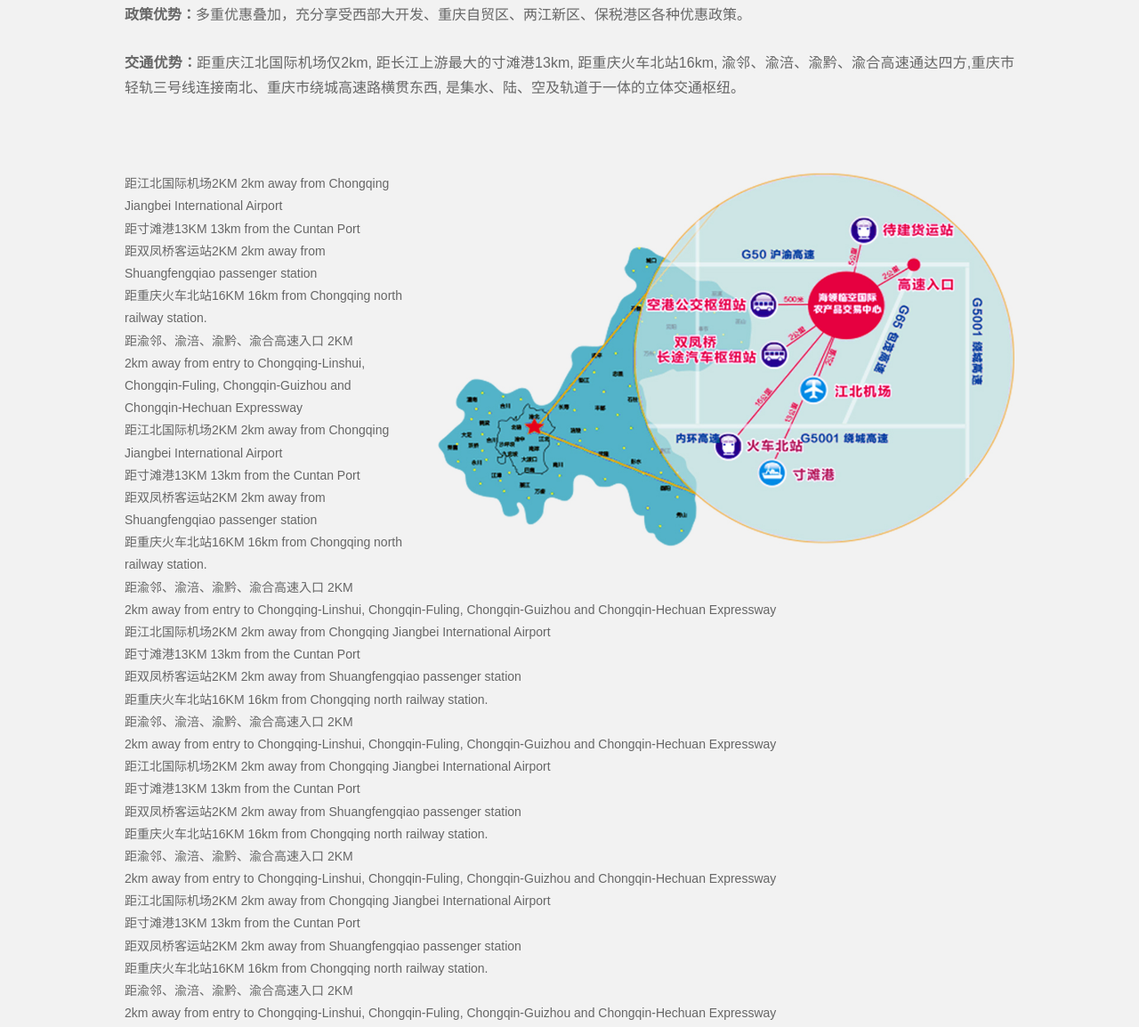
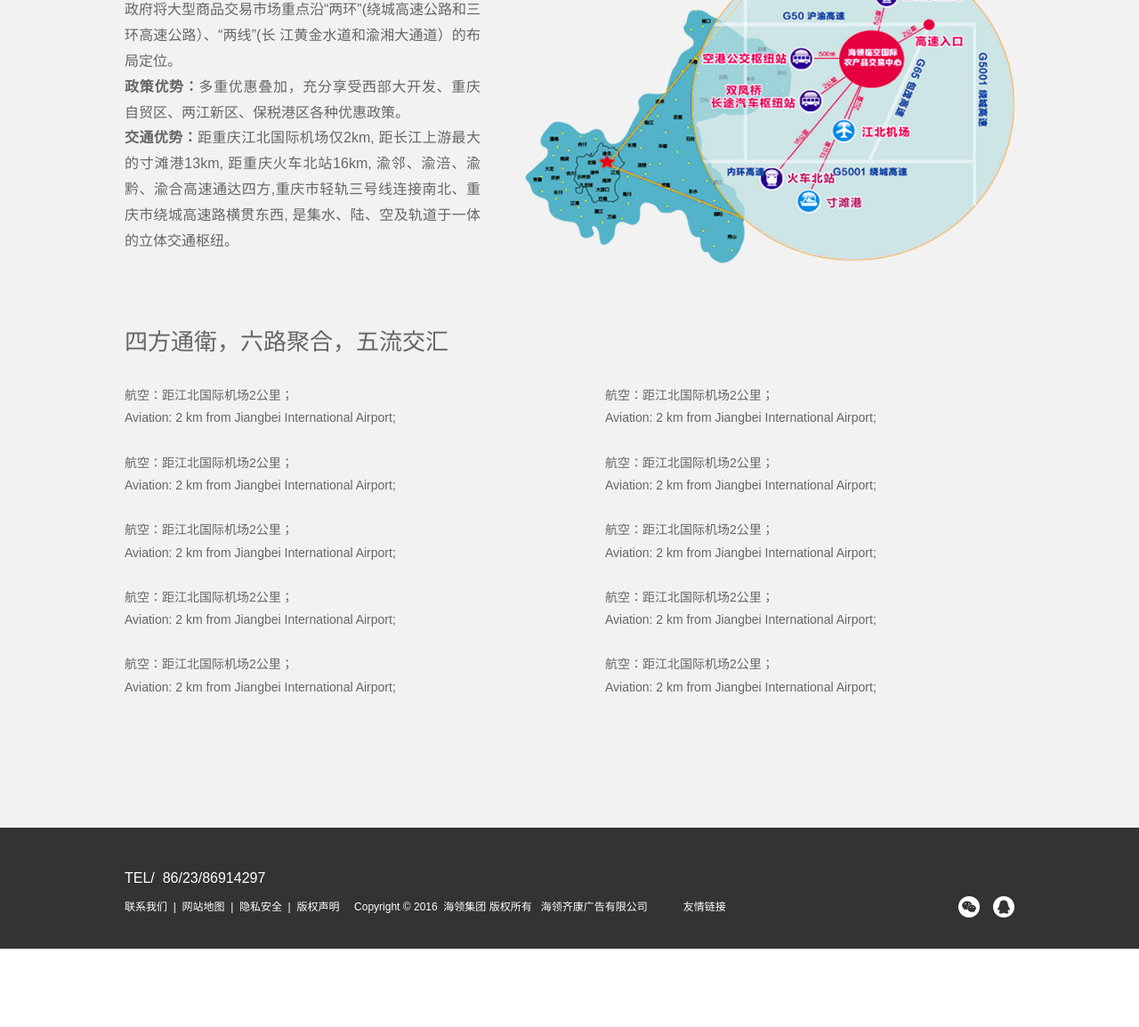
Before and after one commit to lanche58/hailing, a plain HTML site: page dist/indu2-a.html in a window 1280 px wide. Shown: the part 1222-2376 px from the top of the page at 89% size. After the commit the page ends 2288 px from the top, so only its background shows below. Drawn offline with nearby package versions, Linux system fonts and the light colour scheme; a script that the page names is missing.

Commit message:
根据客户要求进行修改

```diff
--- a/dist/css/style.css
+++ b/dist/css/style.css
@@ -1527,27 +1527,34 @@ html[xmlns] .slides{display:block}
 @media screen and (max-width:481px){
 .agr-list li{width:50%}
 }
-.traffic-i .pic2{width:64.8%;margin-left:40px;float: right; }
-.traffic-i .freeTx{ text-align: left; }
+.traffic-i .freeTx{ width: 35%; padding-top: 8%; float: left; }
+.traffic-i .pic2{ float: right; width: 55%; }
 .in11{padding:85px 0 120px 0}
-.in11 .in-ti{margin-bottom:50px}
+.in11 .in-ti{margin-bottom:70px}
 .in11 .pw>.freeTx{margin-bottom:80px}
+.traffic-w .ti{ margin-bottom: 30px; font-size: 26px; }
+.traffic-w .freeTx{ width: 46%; text-align: left; }
+.in11 .traffic-w{ margin-top: 70px; }
 @media screen and (max-width:1600px){
+    .traffic-i .freeTx{ padding-top: 3%; }
 }
 @media screen and (max-width:1366px){
-.traffic-i .pic2{margin-left:30px}
+    .traffic-i .freeTx{ width: 40%; padding-top: 0; }
 }
 @media screen and (max-width:1024px){
-.traffic-i .pic2{margin-left:20px}
 .in11{padding-bottom:100px}
 }
 @media screen and (max-width:861px){
-.traffic-i .pic2{width:972px;margin:0 0 25px 0;max-width:100%;float:none}
+    .traffic-i .pic2{width: 100%; float: none; }
+    .traffic-i .freeTx{ width: 100%; margin-bottom: 50px; float: none; }
+    .in11 .in-ti{ margin-bottom: 50px; }
 }
 @media screen and (max-width:601px){
-.in11 .in-ti{margin-bottom:8.33vw}
+.traffic-i .freeTx, .in11 .in-ti{margin-bottom:8.33vw}
 .in11{padding:13vw 0 15vw 0}
-.in11 .pw>.freeTx{margin-bottom:13.33vw}
+.in11 .traffic-w{ margin-top: 11.67vw; }
+.traffic-w .freeTx{ float: none; width: 100%; }
+.traffic-w .ti{ font-size: 20px; }
 }
 .bra-list{margin-left:-10px}
 .bra-list li{width:25%;float:left;margin-bottom:10px}
--- a/dist/indu2-a.html
+++ b/dist/indu2-a.html
@@ -115,46 +115,44 @@
                 <h1 class="ch fwb">区位、政策、交通优势</h1>
                 <h2 class="en">Location, policy, traffic advantages</h2>
             </div>
-            <div class="freeTx">
-                <p style="font-size: 16px;"><span style="font-weight: bold;">区位优势：</span>市场位于中国(重庆)自由贸易试验区.两江新区.保税港空港, 拥有得天独厚的区位优势。 符合重庆市政府将大型商品交易市场重点沿“两环”(绕城高速公路和三环高速公路）、“两线”(长 江黄金水道和渝湘大通道）的布局定位。</p>
-                <br>
-                <p style="font-size: 16px;"><span style="font-weight: bold;">政策优势：</span>多重优惠叠加，充分享受西部大开发、重庆自贸区、两江新区、保税港区各种优惠政策。</p>
-                <br>
-                <p style="font-size: 16px;"><span style="font-weight: bold;">交通优势：</span>距重庆江北国际机场仅2km, 距长江上游最大的寸滩港13km, 距重庆火车北站16km, 渝邻、渝涪、渝黔、渝合高速通达四方,重庆市轻轨三号线连接南北、重庆市绕城高速路横贯东西, 是集水、陆、空及轨道于一体的立体交通枢纽。</p>
-            </div>
+
             <div class="traffic-i clearfix">
                 <div class="freeTx">
-                    <div class="pic2"><img src="img/traf_i1.jpg" alt=""></div>
-                    <p>距江北国际机场2KM   2km away from Chongqing Jiangbei International Airport</p>
-                    <p>距寸滩港13KM  13km from the Cuntan Port</p>
-                    <p>距双凤桥客运站2KM    2km away from Shuangfengqiao passenger station</p>
-                    <p>距重庆火车北站16KM   16km from Chongqing north railway station. </p>
-                    <p>距渝邻、渝涪、渝黔、渝合高速入口 2KM</p>
-                    <p>2km away from entry to Chongqing-Linshui, Chongqin-Fuling, Chongqin-Guizhou and Chongqin-Hechuan Expressway</p>
-                    <p>距江北国际机场2KM   2km away from Chongqing Jiangbei International Airport</p>
-                    <p>距寸滩港13KM  13km from the Cuntan Port</p>
-                    <p>距双凤桥客运站2KM    2km away from Shuangfengqiao passenger station</p>
-                    <p>距重庆火车北站16KM   16km from Chongqing north railway station. </p>
-                    <p>距渝邻、渝涪、渝黔、渝合高速入口 2KM</p>
-                    <p>2km away from entry to Chongqing-Linshui, Chongqin-Fuling, Chongqin-Guizhou and Chongqin-Hechuan Expressway</p>
-                    <p>距江北国际机场2KM   2km away from Chongqing Jiangbei International Airport</p>
-                    <p>距寸滩港13KM  13km from the Cuntan Port</p>
-                    <p>距双凤桥客运站2KM    2km away from Shuangfengqiao passenger station</p>
-                    <p>距重庆火车北站16KM   16km from Chongqing north railway station. </p>
-                    <p>距渝邻、渝涪、渝黔、渝合高速入口 2KM</p>
-                    <p>2km away from entry to Chongqing-Linshui, Chongqin-Fuling, Chongqin-Guizhou and Chongqin-Hechuan Expressway</p>
-                    <p>距江北国际机场2KM   2km away from Chongqing Jiangbei International Airport</p>
-                    <p>距寸滩港13KM  13km from the Cuntan Port</p>
-                    <p>距双凤桥客运站2KM    2km away from Shuangfengqiao passenger station</p>
-                    <p>距重庆火车北站16KM   16km from Chongqing north railway station. </p>
-                    <p>距渝邻、渝涪、渝黔、渝合高速入口 2KM</p>
-                    <p>2km away from entry to Chongqing-Linshui, Chongqin-Fuling, Chongqin-Guizhou and Chongqin-Hechuan Expressway</p>
-                    <p>距江北国际机场2KM   2km away from Chongqing Jiangbei International Airport</p>
-                    <p>距寸滩港13KM  13km from the Cuntan Port</p>
-                    <p>距双凤桥客运站2KM    2km away from Shuangfengqiao passenger station</p>
-                    <p>距重庆火车北站16KM   16km from Chongqing north railway station. </p>
-                    <p>距渝邻、渝涪、渝黔、渝合高速入口 2KM</p>
-                    <p>2km away from entry to Chongqing-Linshui, Chongqin-Fuling, Chongqin-Guizhou and Chongqin-Hechuan Expressway</p>
+                    <p style="font-size: 16px;"><span style="font-weight: bold;">区位优势：</span>市场位于中国(重庆)自由贸易试验区.两江新区.保税港空港, 拥有得天独厚的区位优势。 符合重庆市政府将大型商品交易市场重点沿“两环”(绕城高速公路和三环高速公路）、“两线”(长 江黄金水道和渝湘大通道）的布局定位。</p>
+                    <!-- <br> -->
+                    <p style="font-size: 16px;"><span style="font-weight: bold;">政策优势：</span>多重优惠叠加，充分享受西部大开发、重庆自贸区、两江新区、保税港区各种优惠政策。</p>
+                    <!-- <br> -->
+                    <p style="font-size: 16px;"><span style="font-weight: bold;">交通优势：</span>距重庆江北国际机场仅2km, 距长江上游最大的寸滩港13km, 距重庆火车北站16km, 渝邻、渝涪、渝黔、渝合高速通达四方,重庆市轻轨三号线连接南北、重庆市绕城高速路横贯东西, 是集水、陆、空及轨道于一体的立体交通枢纽。</p>
+                </div>
+                <div class="pic2"><img src="img/traf_i1.jpg" alt=""></div>
+            </div>
+            <div class="traffic-w">
+                <p class="ti">四方通衛，六路聚合，五流交汇</p>
+                <div class="clearfix">
+                    <div class="freeTx l">
+                        <p>航空：距江北国际机场2公里；<br>Aviation: 2 km from Jiangbei International Airport;</p>
+                        <br>
+                        <p>航空：距江北国际机场2公里；<br>Aviation: 2 km from Jiangbei International Airport;</p>
+                        <br>
+                        <p>航空：距江北国际机场2公里；<br>Aviation: 2 km from Jiangbei International Airport;</p>
+                        <br>
+                        <p>航空：距江北国际机场2公里；<br>Aviation: 2 km from Jiangbei International Airport;</p>
+                        <br>
+                        <p>航空：距江北国际机场2公里；<br>Aviation: 2 km from Jiangbei International Airport;</p>
+                        <br>
+                    </div>
+                    <div class="freeTx r">
+                        <p>航空：距江北国际机场2公里；<br>Aviation: 2 km from Jiangbei International Airport;</p>
+                        <br>
+                        <p>航空：距江北国际机场2公里；<br>Aviation: 2 km from Jiangbei International Airport;</p>
+                        <br>
+                        <p>航空：距江北国际机场2公里；<br>Aviation: 2 km from Jiangbei International Airport;</p>
+                        <br>
+                        <p>航空：距江北国际机场2公里；<br>Aviation: 2 km from Jiangbei International Airport;</p>
+                        <br>
+                        <p>航空：距江北国际机场2公里；<br>Aviation: 2 km from Jiangbei International Airport;</p>
+                        <br>
+                    </div>
                 </div>
             </div>
         </div>
```
Also changed, not shown: 2 other files.
